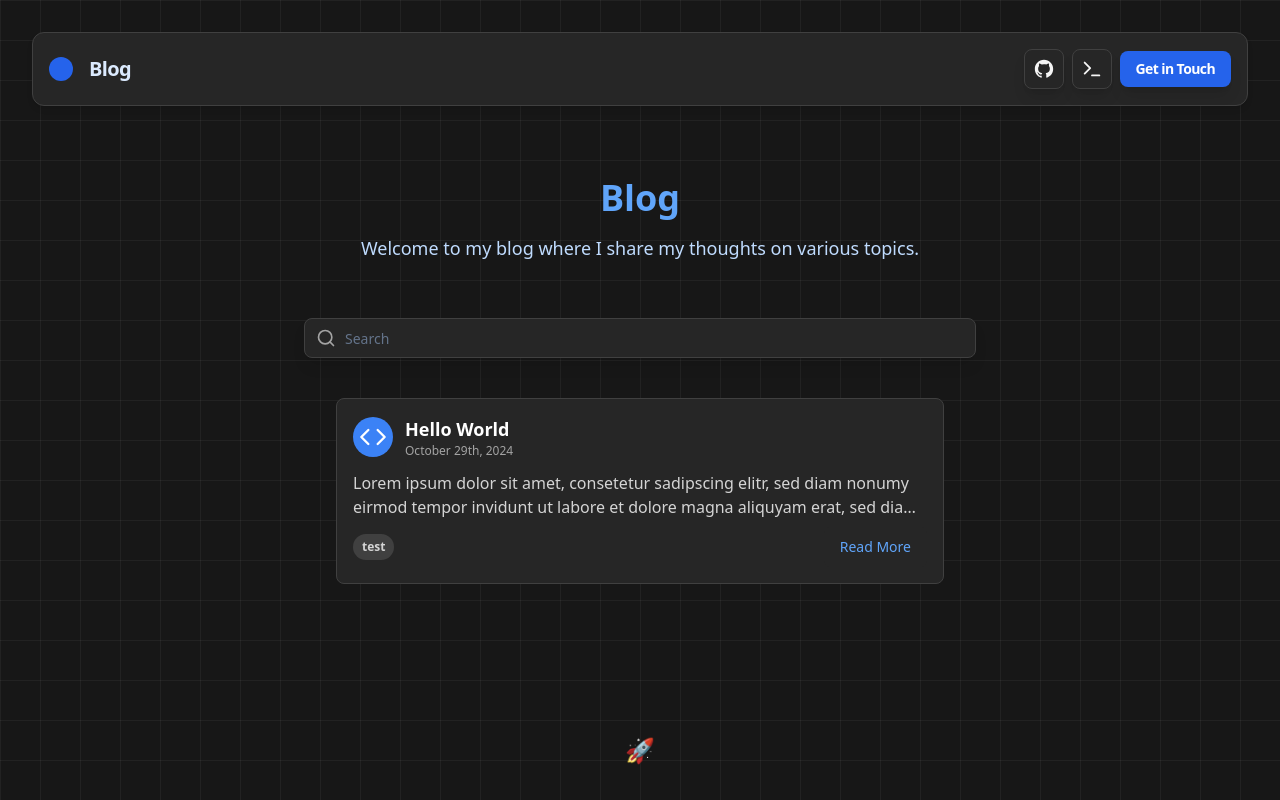
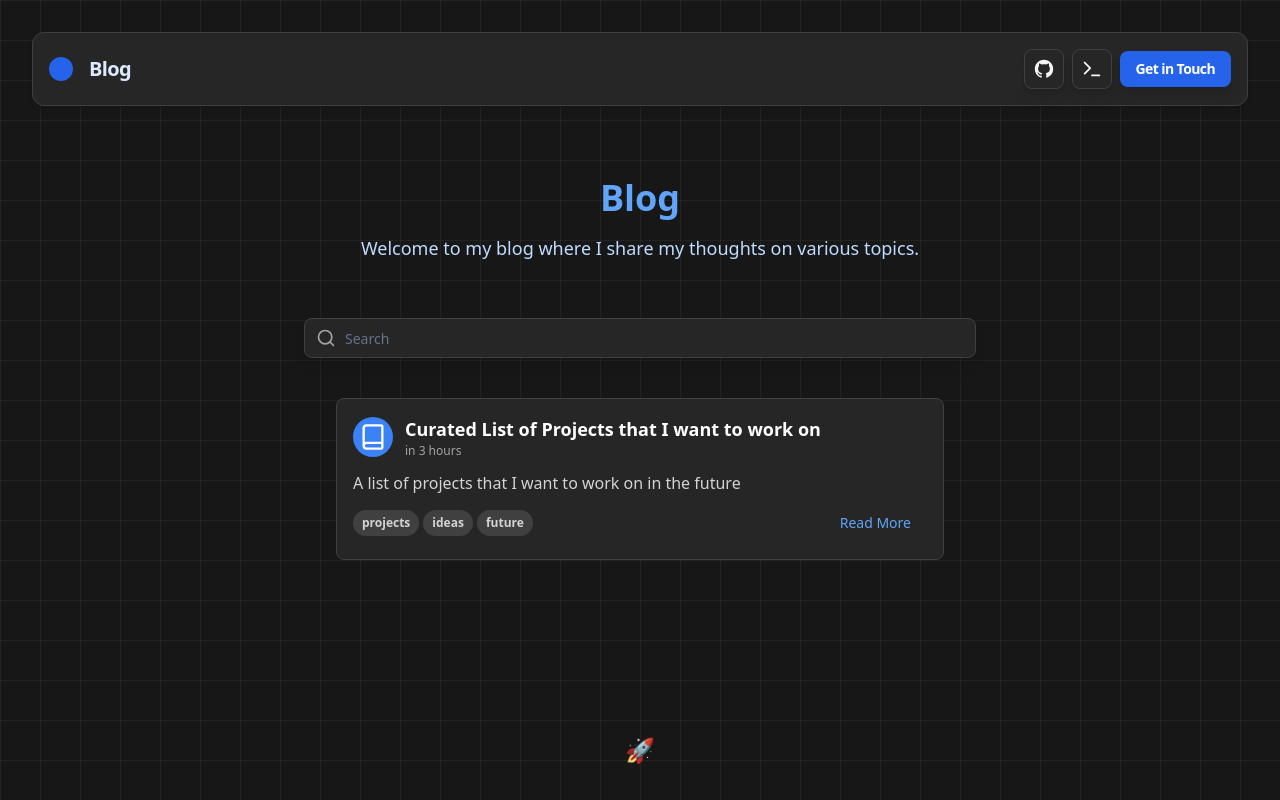
Before and after one commit to Fabbboy/portfolio, a Next.js app: page /blog in a window 1280 px wide. Built offline with nearby package versions, Linux system fonts and the light colour scheme.

Commit message:
uiii loaduing from backend

```diff
--- /dev/null
+++ b/public/data/blogs.json
@@ -0,0 +1,14 @@
+[
+    {
+        "title": "Curated List of Projects that I want to work on",
+        "date": "2024-10-29:17:30:00",
+        "description": "A list of projects that I want to work on in the future",
+        "tags": [
+            "projects",
+            "ideas",
+            "future"
+        ],
+        "icon": "Book",
+        "link": "blogs/list-of-projects.md"
+    }
+]
--- a/src/app/blog/page.tsx
+++ b/src/app/blog/page.tsx
@@ -1,12 +1,29 @@
+"use client";
 import BlogEntryComponent from "@/components/BlogEntryComponent";
+import { BlogPost } from "@/components/BlogEntryComponent/types";
 import HeaderComponent from "@/components/HeaderComponent";
 import SectionStartComponent from "@/components/SectionStartComponent";
 import TaskbarComponent from "@/components/TaskbarComponent";
 import { Input } from "@/components/ui/input";
+import axios from "axios";
 import { SearchIcon } from "lucide-react";
-import moment from "moment";
+import { useEffect, useState } from "react";
 
 export default function BlogPage() {
+  const [posts, setPosts] = useState<BlogPost[]>([]);
+
+  useEffect(() => {
+    const fetchProjects = async () => {
+      try {
+        const response = await axios.get<BlogPost[]>(`data/blogs.json`);
+        setPosts(response.data);
+      } catch (error) {
+        console.error(error);
+      }
+    };
+    fetchProjects();
+  }, []);
+
   return (
     <main className="flex flex-col min-h-screen w-full p-4 md:p-8 space-y-6 md:space-y-10">
       <HeaderComponent pageName="Blog" />
@@ -27,16 +44,13 @@ export default function BlogPage() {
         </div>
       </div>
       <div className="grid grid-cols-1 gap-6 w-full md:w-1/2 mx-auto">
-        <BlogEntryComponent
-          blogPost={{
-            title: "Hello World",
-            icon: "Code",
-            description:
-              "Lorem ipsum dolor sit amet, consetetur sadipscing elitr, sed diam nonumy eirmod tempor invidunt ut labore et dolore magna aliquyam erat, sed diam voluptua. At vero eos et accusam et justo duo dolores et ea rebum. Stet clita kasd gubergren, no sea takimata sanctus est Lorem ipsum dolor sit amet. Lorem ipsum dolor sit amet, consetetur sadipscing elitr, sed diam nonumy eirmod tempor invidunt ut labore et dolore magna aliquyam erat, sed diam voluptua. At vero eos et accusam et justo duo dolores et ea rebum. Stet clita kasd gubergren, no sea takimata sanctus est Lorem ipsum dolor sit amet.",
-            tags: ["test"],
-            date: moment(),
-          }}
-        />
+        {posts.length > 0 &&
+          posts
+            .slice(0)
+            .reverse()
+            .map((post, index) => (
+              <BlogEntryComponent key={index} blogPost={post} />
+            ))}
       </div>
       <TaskbarComponent />
     </main>
--- a/src/components/BlogEntryComponent/BlogEntryComponent.tsx
+++ b/src/components/BlogEntryComponent/BlogEntryComponent.tsx
@@ -2,6 +2,8 @@ import { Book, BoxIcon, CodeIcon } from "lucide-react";
 import { BlogPost, PostIcon } from "./types";
 import { Badge } from "../ui/badge";
 import { Button } from "../ui/button";
+import moment from "moment";
+import Link from "next/link";
 
 type BlogEntryComponentProps = {
   blogPost: BlogPost;
@@ -25,7 +27,7 @@ const BlogEntryComponent: React.FC<BlogEntryComponentProps> = ({
         <div>
           <h3 className="text-lg font-semibold text-white">{blogPost.title}</h3>
           <p className="text-xs text-neutral-400">
-            {blogPost.date.format("MMMM Do, YYYY")}
+            {moment(blogPost.date, "YYYY-MM-DD:HH:mm:ss").fromNow()}
           </p>
         </div>
       </div>
@@ -46,12 +48,14 @@ const BlogEntryComponent: React.FC<BlogEntryComponentProps> = ({
               </Badge>
             ))}
           </div>
+          <Link href={blogPost.link}>
             <Button
               variant="ghost"
               className="text-blue-400 hover:text-blue-300 hover:bg-neutral-700 text-sm bg-neutral-800"
             >
               Read More
             </Button>
+          </Link>
         </div>
       </div>
     </div>
--- a/src/components/BlogEntryComponent/types.ts
+++ b/src/components/BlogEntryComponent/types.ts
@@ -1,10 +1,9 @@
-import moment from "moment";
-
 export type PostIcon = "Book" | "Code" | "Invalid";
 export type BlogPost = {
   title: string;
   icon: PostIcon;
   description: string;
   tags: string[];
-  date: moment.Moment;
+  date: string;
+  link: string;
 };
```
Also changed, not shown: src/components/ui/input.tsx (+7 -7 lines). Lines whose indentation alone changed are shown as unchanged.
